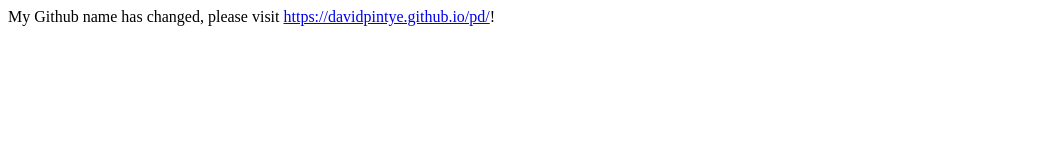
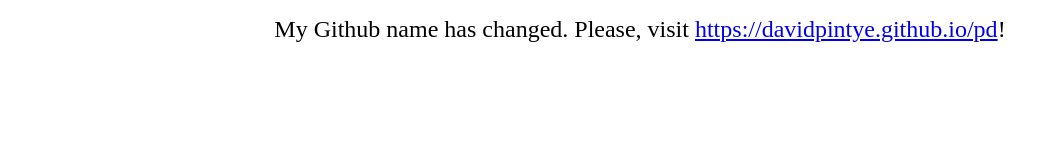
Before and after one commit to Davi-hub/pd, a plain HTML site: page index.html in a window 1280 px wide. Shown: the whole page, without its empty margins (0-1058 px from the left). Drawn offline with Linux system fonts and the light colour scheme.

Commit message:
Update index.html

```diff
--- a/index.html
+++ b/index.html
@@ -8,6 +8,6 @@
             window.location.href = "./projects.html";
         }
     </script>
-    <div style="align-text: center">My Github name has changed, please visit <a href="https://davidpintye.github.io/pd/">https://davidpintye.github.io/pd/</a>!</div>
+    <div style="text-align: center; margin: 1rem; font-size: 24px;">My Github name has changed. Please, visit <a href="https://davidpintye.github.io/pd">https://davidpintye.github.io/pd</a>!</div>
 </body>
 </html>
```
